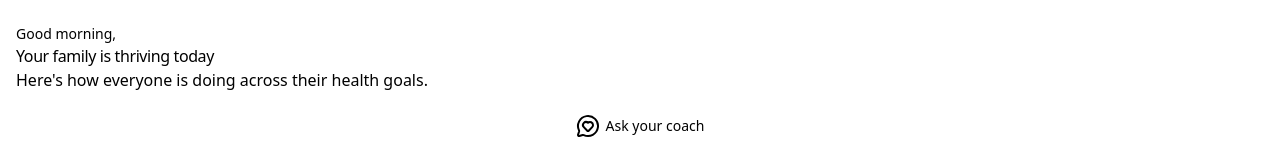
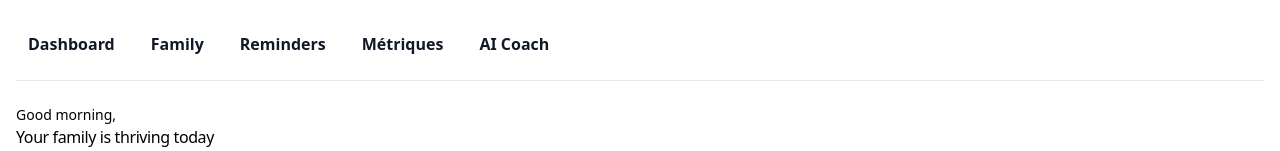
Before and after one commit to MA797-HASH/FamilyVital, a Next.js app: page / in a window 1280 px wide. Shown: the top 151 px of the page. Built offline with nearby package versions, Linux system fonts and the light colour scheme; no server answers.

Commit message:
Add navigation bar to dashboard

```diff
--- a/app/page.tsx
+++ b/app/page.tsx
@@ -149,6 +149,25 @@ export default function DashboardPage() {
 
   return (
     <div className="mx-auto w-full max-w-6xl px-4 py-6 md:px-8 md:py-8">
+      <div style={{ display: "flex", alignItems: "center", justifyContent: "space-between", flexWrap: "wrap", gap: "0.75rem", marginBottom: "1.5rem", paddingBottom: "1rem", borderBottom: "1px solid #e5e7eb" }}>
+        <div style={{ display: "flex", alignItems: "center", gap: "0.75rem", flexWrap: "wrap" }}>
+          <Link href="/" style={{ color: "#111827", textDecoration: "none", fontWeight: 700, padding: "0.5rem 0.75rem", borderRadius: "0.75rem" }}>
+            Dashboard
+          </Link>
+          <Link href="/family" style={{ color: "#111827", textDecoration: "none", fontWeight: 700, padding: "0.5rem 0.75rem", borderRadius: "0.75rem" }}>
+            Family
+          </Link>
+          <Link href="/reminders" style={{ color: "#111827", textDecoration: "none", fontWeight: 700, padding: "0.5rem 0.75rem", borderRadius: "0.75rem" }}>
+            Reminders
+          </Link>
+          <Link href="/metrics" style={{ color: "#111827", textDecoration: "none", fontWeight: 700, padding: "0.5rem 0.75rem", borderRadius: "0.75rem" }}>
+            Métriques
+          </Link>
+          <Link href="/coach" style={{ color: "#111827", textDecoration: "none", fontWeight: 700, padding: "0.5rem 0.75rem", borderRadius: "0.75rem" }}>
+            AI Coach
+          </Link>
+        </div>
+      </div>
         <header className="flex flex-col gap-4 md:flex-row md:items-end md:justify-between">
           <div>
             <p className="text-sm font-medium text-primary">Good morning, {familyName}</p>
```
